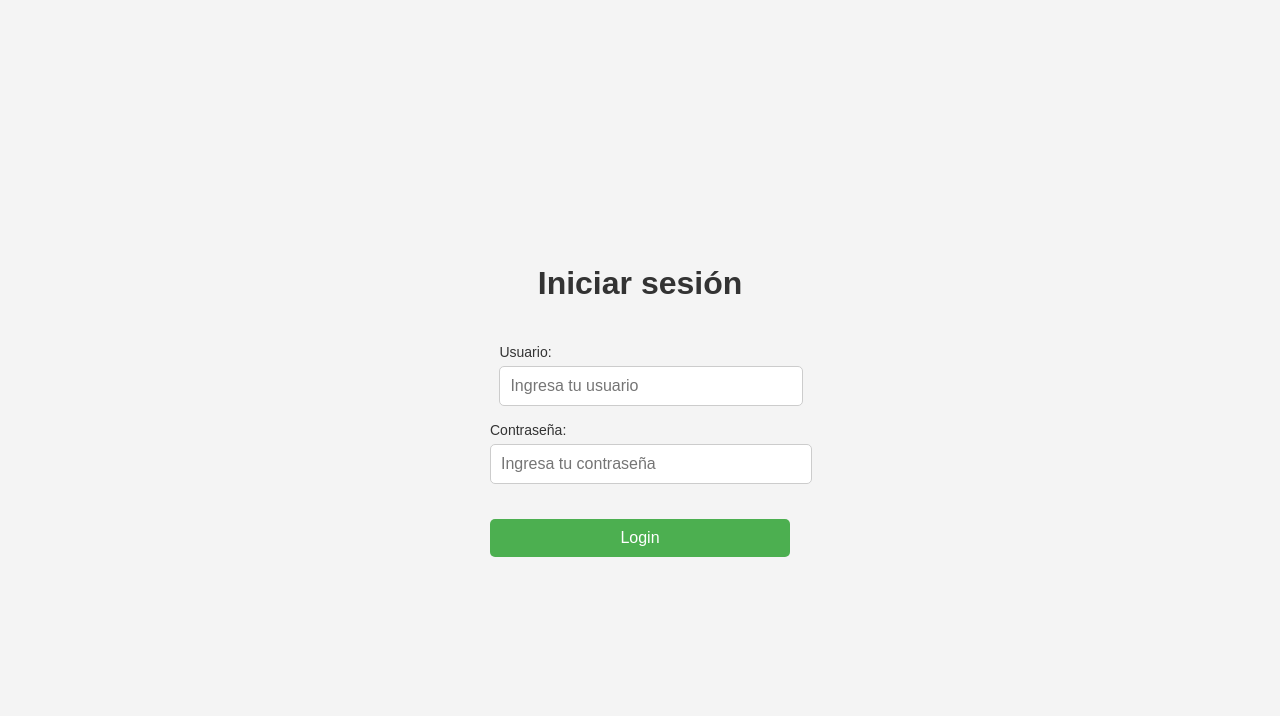
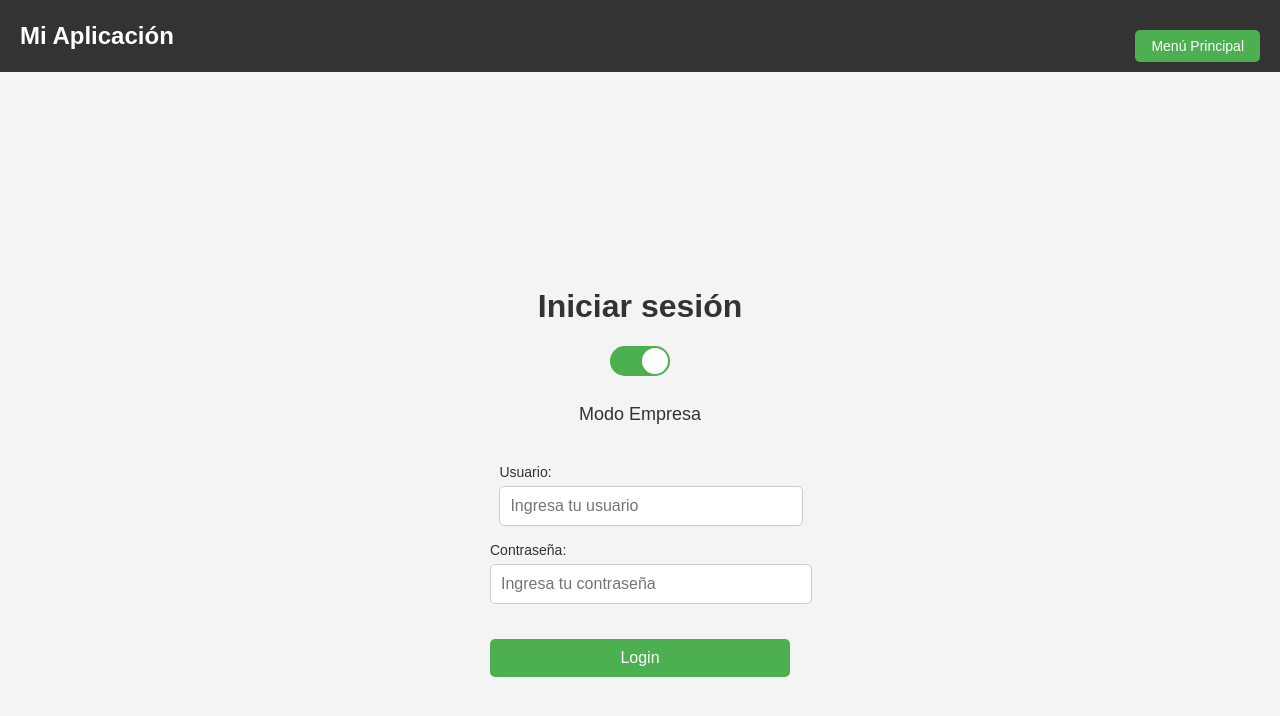
Before and after one commit to JoseGrn/IMSFront, a React (Create React App) app: page /login in a window 1280 px wide. Shown: the top 716 px of the page. Built offline with nearby package versions, Linux system fonts and the light colour scheme.

Commit message:
adicion de header y cambio entre empresa y empleado de login

```diff
--- /dev/null
+++ b/src/components/Header/Header.js
@@ -0,0 +1,22 @@
+// src/components/Header/Header.js
+import React from 'react';
+import { useNavigate } from 'react-router-dom';
+
+const Header = () => {
+  const navigate = useNavigate();
+
+  const handleGoHome = () => {
+    navigate('/');
+  };
+
+  return (
+    <header className="header">
+      <h2>Mi Aplicación</h2>
+      <button className="go-back-button" onClick={handleGoHome}>
+        Menú Principal
+      </button>
+    </header>
+  );
+};
+
+export default Header;
--- a/src/pages/Home.js
+++ b/src/pages/Home.js
@@ -1,6 +1,7 @@
 // src/pages/Home.js
 import React from 'react';
 import { useNavigate } from 'react-router-dom';
+import Header from '../components/Header/Header';  // Importar el Header
 import Button from '../components/Button/Button';
 
 const Home = () => {
@@ -11,9 +12,12 @@ const Home = () => {
   };
 
   return (
-    <div className="container">
-      <h1>Bienvenido a la página principal</h1>
-      <Button text="Login" onClick={handleLoginClick} />
+    <div>
+      <Header /> {/* Agregar el Header */}
+      <div className="container">
+        <h1>Bienvenido a la página principal</h1>
+        <Button text="Login" onClick={handleLoginClick} />
+      </div>
     </div>
   );
 };
--- a/src/pages/Login.js
+++ b/src/pages/Login.js
@@ -1,20 +1,39 @@
 // src/pages/Login.js
 import React, { useState } from 'react';
+import Header from '../components/Header/Header';
 
 const Login = () => {
   const [username, setUsername] = useState('');
   const [password, setPassword] = useState('');
+  const [isEmpresaMode, setIsEmpresaMode] = useState(true);  // Estado para el modo empresa/empleado
 
   const handleLogin = (e) => {
     e.preventDefault();
-    // Por ahora, solo vamos a imprimir los valores en la consola
+
+    // Según el modo seleccionado, redirigimos a diferentes endpoints
+    const endpoint = isEmpresaMode
+      ? 'https://api.empresa.com/login'
+      : 'https://api.empleado.com/login';
+
+    // Aquí harías una petición a la API con los datos de usuario y contraseña
+    console.log('Endpoint:', endpoint);
     console.log('Usuario:', username);
     console.log('Contraseña:', password);
   };
 
+  const toggleMode = () => {
+    setIsEmpresaMode(!isEmpresaMode);
+  };
+
   return (
+    <div>
+      <Header />
       <div className="container">
         <h1>Iniciar sesión</h1>
+        <div className="toggle-button" onClick={toggleMode}>
+          <div className={isEmpresaMode ? 'toggle-button active' : 'toggle-button'}></div>
+        </div>
+        <p>{isEmpresaMode ? 'Modo Empresa' : 'Modo Empleado'}</p>
         <form className="login-form" onSubmit={handleLogin}>
           <div>
             <label htmlFor="username">Usuario:</label>
@@ -41,6 +60,7 @@ const Login = () => {
           <button type="submit">Login</button>
         </form>
       </div>
+    </div>
   );
 };
 
--- a/src/styles.css
+++ b/src/styles.css
@@ -1,5 +1,3 @@
-/* src/styles.css */
-
 /* Estilos globales */
 body {
     margin: 0;
@@ -21,6 +19,7 @@ body {
     min-height: 100vh;
   }
 
+  /* Estilo para los botones en general */
   button {
     background-color: #4CAF50;
     color: white;
@@ -36,13 +35,38 @@ body {
     background-color: #45a049;
   }
 
-  p {
-    font-size: 18px;
-    text-align: center;
+  /* Estilos del header */
+  .header {
+    display: flex;
+    justify-content: space-between;
+    align-items: center;
+    padding: 10px 20px;
+    background-color: #333;
+    color: white;
+    width: 100%;
+    box-sizing: border-box;
+  }
+
+  .header h2 {
+    margin: 0;
+  }
+
+  .go-back-button {
+    background-color: #4CAF50;
+    color: white;
+    padding: 8px 16px;
+    border: none;
+    border-radius: 5px;
+    cursor: pointer;
+    font-size: 14px;
+  }
+
+  .go-back-button:hover {
+    background-color: #45a049;
   }
 
   /* Estilos del formulario de login */
-.login-form {
+  .login-form {
     display: flex;
     flex-direction: column;
     align-items: center;
@@ -51,6 +75,7 @@ body {
     width: 300px;
   }
 
+  .login-form select,
   .login-form input {
     width: 100%;
     padding: 10px;
@@ -80,3 +105,44 @@ body {
   .login-form button:hover {
     background-color: #45a049;
   }
+
+  /* Botón de encendido y apagado para cambiar entre "Empresa" y "Empleado" */
+  .toggle-button {
+    position: relative;
+    width: 60px;
+    height: 30px;
+    background-color: #ccc;
+    border-radius: 30px;
+    cursor: pointer;
+    margin-bottom: 10px;
+  }
+
+  .toggle-button::before {
+    content: '';
+    position: absolute;
+    width: 26px;
+    height: 26px;
+    background-color: white;
+    border-radius: 50%;
+    top: 2px;
+    left: 2px;
+    transition: all 0.3s;
+  }
+
+  .toggle-button.active {
+    background-color: #4CAF50;
+  }
+
+  .toggle-button.active::before {
+    left: 32px;
+  }
+
+  /* Estilo para el hover en los botones */
+  button:hover {
+    background-color: #45a049;
+  }
+
+  p {
+    font-size: 18px;
+    text-align: center;
+  }
```
Lines whose indentation alone changed are shown as unchanged.
